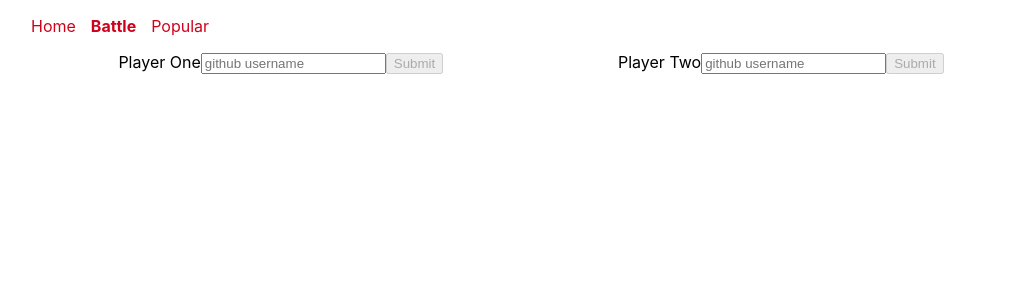
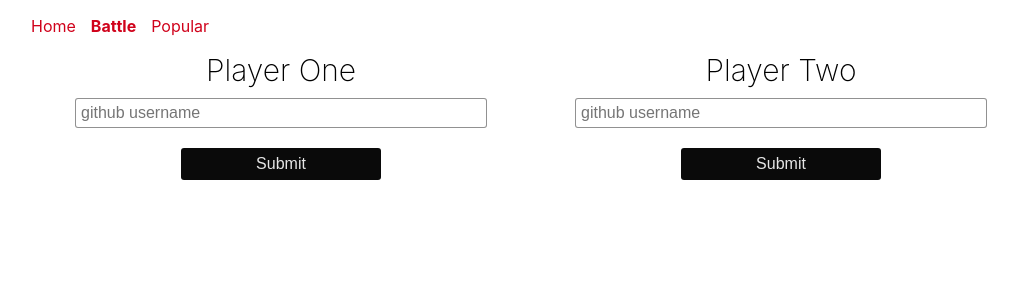
Before and after one commit to growlybear/github-battle, a React app: page /Battle in a window 1280 px wide. Shown: the top 300 px of the page, without its empty margins (109-1127 px from the left). Built offline with nearby package versions, Linux system fonts and the light colour scheme.

Commit message:
Finish styling PlayerInput

```diff
--- a/src/components/Battle.js
+++ b/src/components/Battle.js
@@ -37,7 +37,10 @@ class PlayerInput extends Component {
           value={this.state.username}
           onChange={this.handleChange}
         />
-        <button type="submit" disabled={!this.state.username}>
+        <button type="submit"
+          disabled={!this.state.username}
+          className="button"
+        >
           Submit
         </button>
       </form>
--- a/src/index.css
+++ b/src/index.css
@@ -35,6 +35,29 @@ a {
 .row {
   display: flex;
   justify-content: space-around;
+}
+
+.column {
+  display: flex;
+  flex-direction: column;
+  width: 500px;
+  align-items: center;
+}
+
+.column input {
+  border-radius: 3px;
+  margin: 10px 0;
+  padding: 5px;
+  border: 1px solid rgba(0,0,0,0.43);
+  font-size: 16px;
+  width: 80%;
+}
+
+.column label,
+.header {
+  text-align: center;
+  font-size: 30px;
+  font-weight: 200;
 }
 
 .nav {
```
